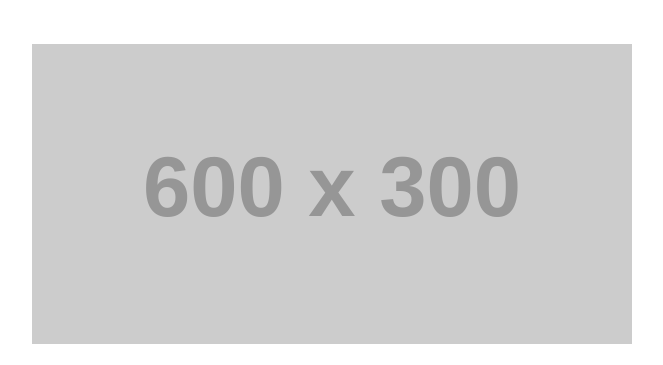
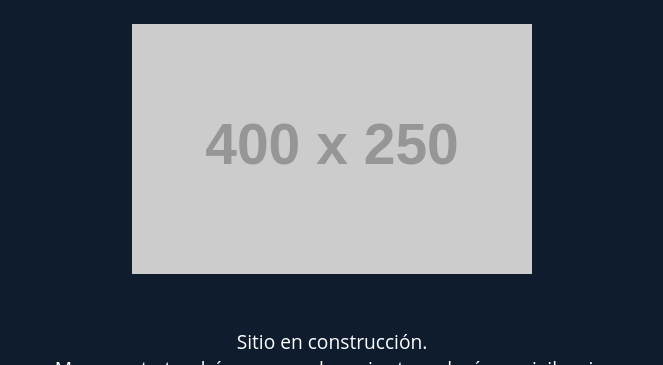
Before and after one commit to BlackViking36/netcamaras, a plain HTML site: page index.html in a window 1280 px wide. Shown: the part 138-503 px from the top of the page, without its empty margins (308-971 px from the left). Drawn offline with Linux system fonts and the light colour scheme; placeholder pictures from the web are drawn by us.

Commit message:
Update index.html

```diff
--- a/index.html
+++ b/index.html
@@ -2,38 +2,32 @@
 <html lang="es">
 <head>
   <meta charset="UTF-8">
-  <title>NetCámaras</title>
+  <title>NetCámaras - En construcción</title>
   <style>
     body {
       margin: 0;
-      font-family: 'Montserrat', sans-serif;
-      background-color: #ffffff;
-      color: #222;
-      display: flex;
-      flex-direction: column;
-      align-items: center;
-      justify-content: center;
-      min-height: 100vh;
+      font-family: 'Open Sans', sans-serif;
+      background: #0f1c2e;
+      color: #fff;
       text-align: center;
-      padding: 20px;
+      padding: 40px;
     }
     img {
-      max-width: 100%;
-      height: auto;
+      max-width: 400px;
+      margin: 30px auto;
     }
     h1 {
-      color: #27ae60;
-      font-size: 2.5rem;
+      font-size: 2.5em;
+      margin-bottom: 10px;
     }
     p {
-      font-size: 1.1rem;
-      color: #555;
+      font-size: 1.2em;
     }
   </style>
 </head>
 <body>
-  <img src="https://via.placeholder.com/600x300?text=NetCámaras" alt="Bienvenida">
-  <h1>Página en Construcción</h1>
-  <p>Estamos preparando algo seguro y confiable para vos.<br>Volvé pronto.</p>
+  <h1>NetCámaras</h1>
+  <img src="https://via.placeholder.com/400x250?text=Seguridad+24/7" alt="Cámaras de seguridad">
+  <p>Sitio en construcción.<br>Muy pronto tendrás acceso a la mejor tecnología en vigilancia.</p>
 </body>
 </html>
```
